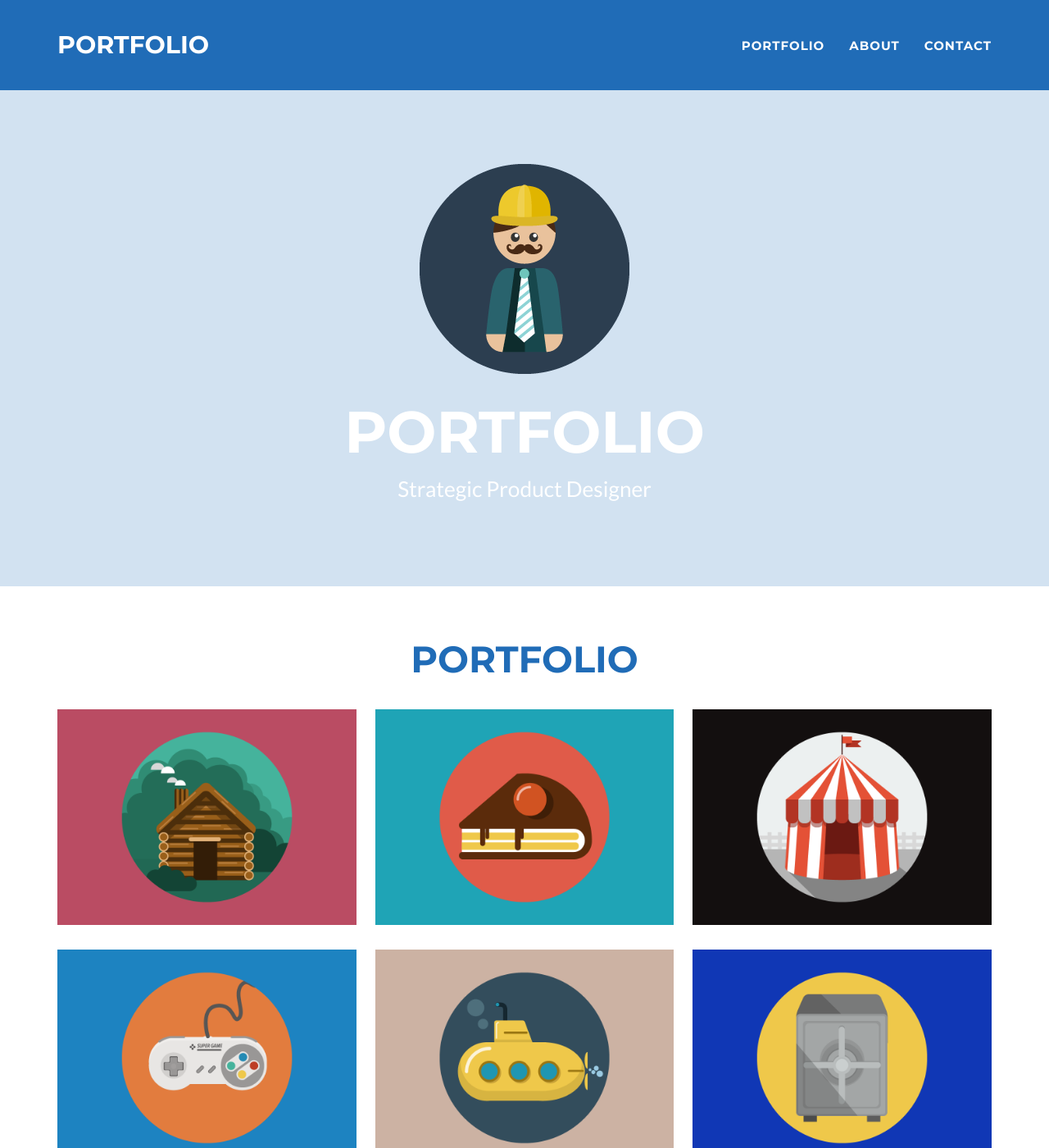
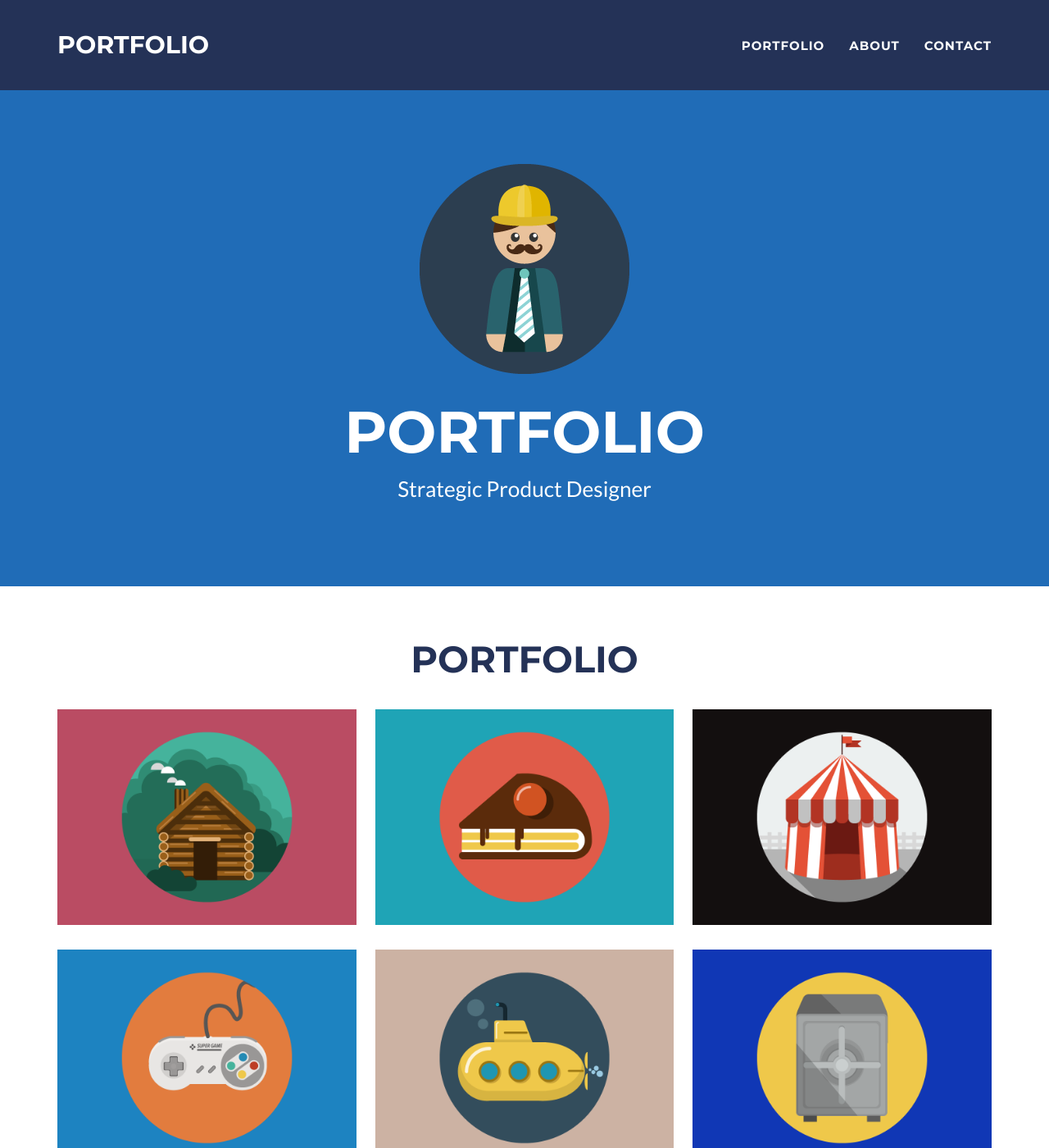
Before and after one commit to Kelly-Portfolio/Kelly-Portfolio.github.io, a Jekyll site: the page built from _posts/2014-07-18-project-1.markdown, in a window 1280 px wide and 1400 px high. Shown: the whole window at 82% size. Built offline with Jekyll 4.4.1, drawn with Linux system fonts in a browser that asks for light colours.

Commit message:
Update _config.yml

```diff
--- a/_config.yml
+++ b/_config.yml
@@ -24,11 +24,15 @@ contact: static
 disqus_shortname: myshortname
 
 # Color settings (hex-codes without the leading hash-tag)
+#Donker Blauw 206cb7 "32,108,183"
+#Licht Blauw 8fbfe5
+#Licht Blauw grijs d2e2f1 "210,226,241"
+#Donker Donker Blauw 243257
 color:
-  primary: d2e2f1 #Licht Blauw grijs
-  primary-rgb: "210,226,241" #Licht Blauw grijs
-  secondary: 206cb7 #Donker Blauw
-  secondary-dark: 8fbfe5 #Licht Blauw
+  primary: 206cb7 #About, Intro en knopjes
+  primary-rgb: "32,108,183" #About, Intro en Knopjes RGB values
+  secondary: 243257 #Header, Titles
+  secondary-dark: 206cb7 #Footer, Header location
 
 # Footer settings
 footer:
```
